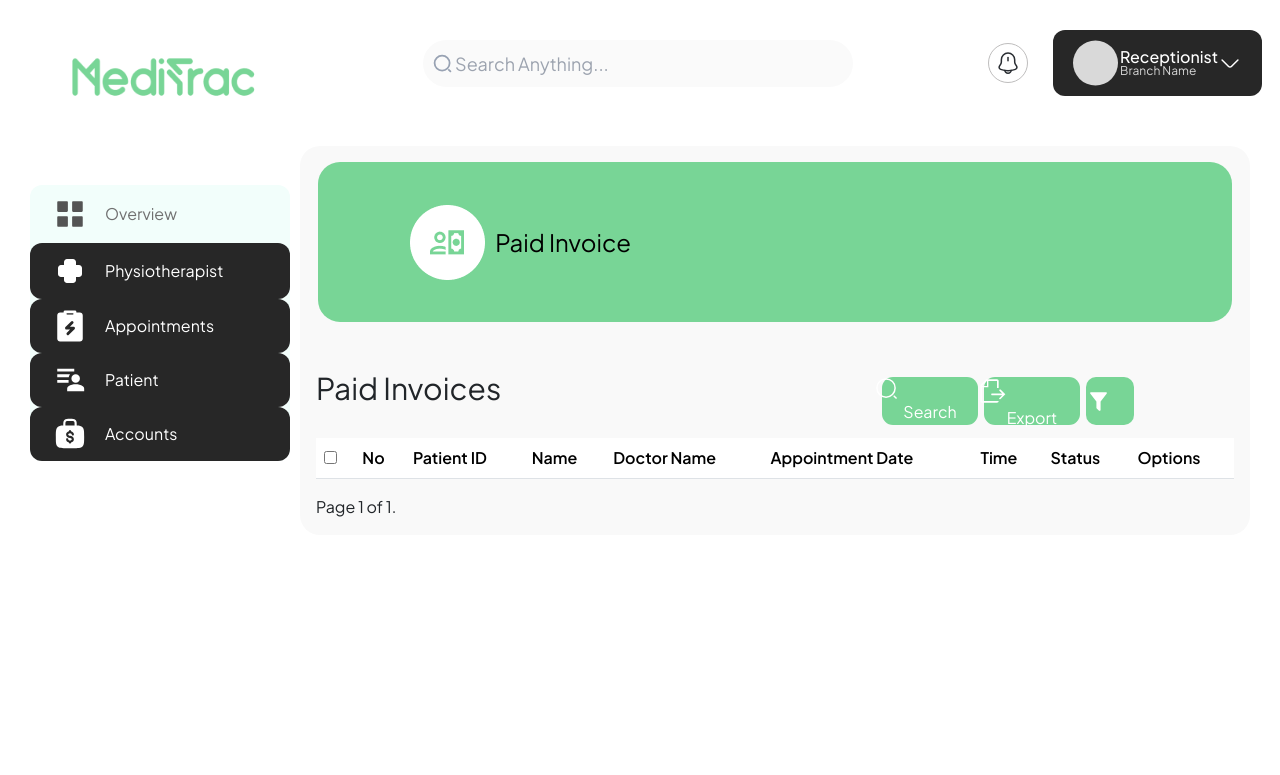
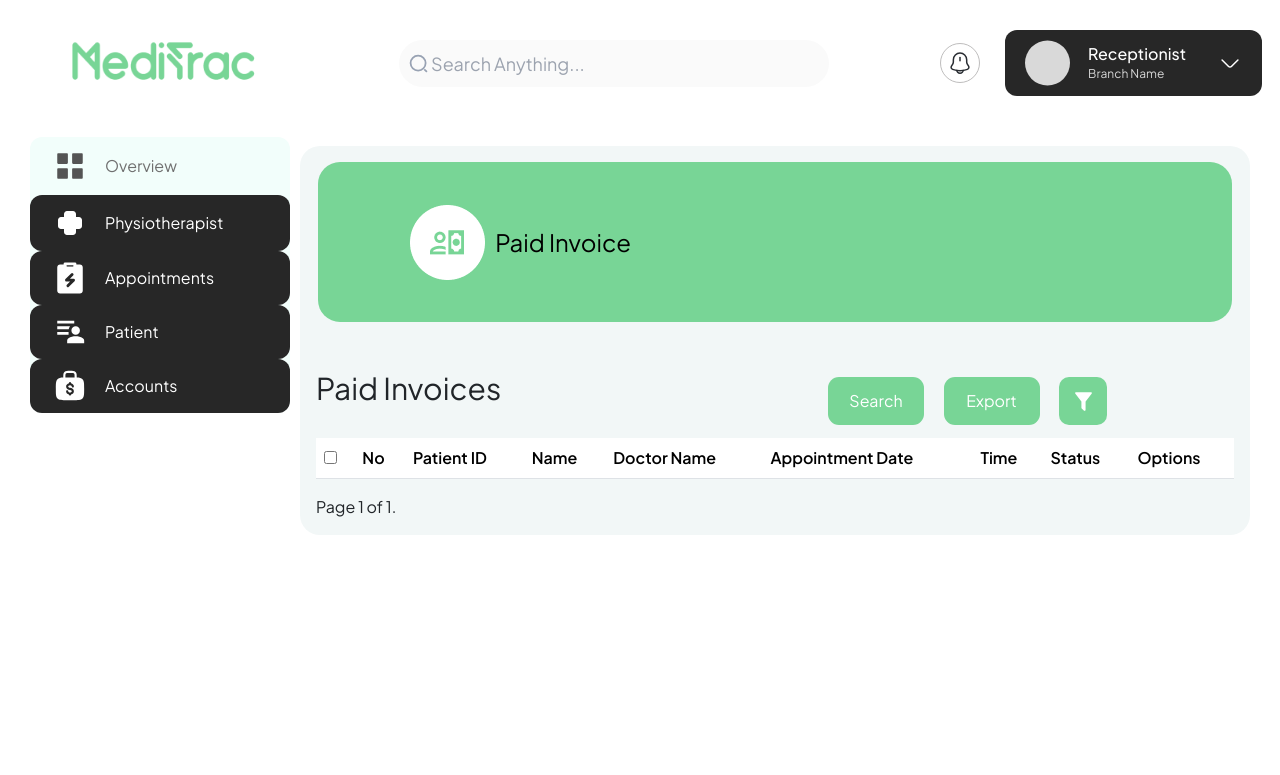
Before and after one commit to Godwingodu/CLINIC_management, a Django app: page /reception/invoice/paid/ in a window 1280 px wide. Shown: the top 775 px of the page. Run offline with Django 4.2, Linux system fonts and the light colour scheme; data that the repository does not hold is empty; some libraries are stand-ins or nearby versions.

Commit message:
Some changes to invoices

```diff
--- a/clinic_app/settings.py
+++ b/clinic_app/settings.py
@@ -93,9 +93,9 @@ DATABASES = {
         'ENGINE': 'django.db.backends.mysql',
         'NAME': 'clinic_management',
         'USER': 'root',
-        'PASSWORD': '',
-        'HOST': 'localhost',
-        'PORT': '3308',
+        'PASSWORD': '12345678',
+        'HOST': 'localhost',  # or the hostname where your MySQL server is running
+        'PORT': '3306',
     }
 }
 
--- a/templates/reception/base.html
+++ b/templates/reception/base.html
@@ -42,8 +42,9 @@
                 transition: background-color 0.3s ease;
             }
 
-            .nav_link:hover {
-                background-color: #2D3143;
+            .nav_link:hover,
+            .nav_link:focus {
+            background-color: #ffffff;
             }
 
             .navlink_icon {
@@ -72,8 +73,8 @@
             }
 
             .dropdown-item:hover {
-                background-color: #2D3143;
-                color: #FFFFFF;
+                background-color: #000000;
+                color: #ffffff;
             }
         </style>
 
@@ -84,7 +85,7 @@
 <nav class="sidebar">
     <!-- Logo -->
     <div class="logo_item d-flex justify-content-between">
-        <img class="logo_img" src="{% static 'images/panel/LOGO MEDTRACE 1.png' %}">
+        <img class="logo_img" src="{% static 'images/panel/LOGO MEDTRACE 1.png' %}" style="margin-top: 9px;">
         <div class="sidebar-close-icon d-lg-none">
             <i class="bx bx-x" id="sidebarClose"></i>
         </div>
@@ -92,7 +93,7 @@
 
     <!-- Menu Content -->
     <div class="menu_content">
-        <ul class="menu_items main_menu">
+        <ul class="menu_items main_menu" style="margin-top: -2rem;">
             <!-- Overview -->
             <li class="item">
                 <a href="{% url 'receptionist_dashboard' %}" class="nav_link">
@@ -193,8 +194,8 @@
                             </div>
                             <div class="super-admin-container">
                                 <img class="admin-img" src="{% static 'images/panel/Ellipse 1496.svg' %}" alt="" />
-                                <div class="super-admin-text">
-                                    <div class="main-text">Receptionist</div>
+                                <div class="super-admin-text" style="margin-left: 1rem; margin-right: 2rem;">
+                                    <div class="main-text" style="margin-bottom: 6px;">Receptionist</div>
                                     <div class="sub-text">Branch Name</div>
                                 </div>
                                 <img class="img-arrow" src="{% static 'images/panel/arrow-down.svg' %}" alt="">
@@ -210,7 +211,7 @@
             <div class="container-fluid p-0">
                 <div class="row justify-content-center">
                     <div class="col-lg-12">
-                        <div class="content-wrapper p-3">
+                        <div class="content-wrapper p-3" style="background-color: #f2f7f7;">
                             {% block content %}
 
                             {% endblock content %}
--- a/templates/reception/paid_invoices.html
+++ b/templates/reception/paid_invoices.html
@@ -96,16 +96,21 @@ Paid Invoices
       <div class="col-md-3">
           <form method="get" action="#">
               {{ search_form.as_p }}
-              <button type="submit" style="background-color: #78D596; color: #fff;" class="green-btn"><img src="{% static 'images/actions/search-white.svg' %}" alt="" style="margin-left: -7px;
-                margin-top: -1px;">Search</button>
+              <button type="submit" style="background-color: #78D596; color: #fff;" class="green-btn">Search</button>
           </form>
       </div>
       <div class="col-md-3">
-          <button id="exportButton" style="background-color: #78D596; color: #fff;" class="green-btn"><img src="{% static 'images/actions/export.svg' %}" alt="" style="margin-left: -7px;
-            margin-top: -1px;">Export</button>
+        <div class="row">
+            <div class="col-2"> <!-- Create a column for the image -->
+                <img src="{% static 'images/actions/export.svg' %}" alt="" >
+            </div>
+            <div class="col-10"> <!-- Create a column for the button -->
+                <button id="exportButton" style="background-color: #78D596; color: #fff;" class="green-btn">Export</button>
+            </div>
+        </div>
       </div>
       <div class="col-md-3">
-        <button id="exportButton" style="background-color: #78D596;" class="export-btn"><img src="{% static 'images/actions/filter.svg' %}" alt=""></button>
+        <button id="exportButton" style="background-color: #78D596;" class="export-btn"><img src="{% static 'images/actions/filter.svg' %}" alt="" style="margin: 0 auto;"></button>
     </div>
   </div>
 </div>
--- a/templates/reception/schedule_appointment.html
+++ b/templates/reception/schedule_appointment.html
@@ -27,8 +27,8 @@
     {{ form.time_slot|add_class:"form-control" }}
   </div>
 
-  <div class="form-group">
-    <button type="submit" class="btn btn-primary">Save</button>
+  <div class="form-group mt-4">
+    <button type="submit" class="btn btn-primary" style="background-color: #78D596;">Save</button>
     <a href="{% url 'list_appointments' %}" class="btn btn-danger">Cancel</a>
   </div>
 </form>
```
Also changed, not shown: templates/reception/invoice_list.html (+5 -5 lines), templates/reception/list_appointments.html (+9 -0 lines), templates/reception/receptionist_dashboard.html (+10 -1 lines), templates/reception/unpaid_invoices.html (+3 -5 lines), receptionist/migrations/0002_alter_patient_profile_photo.py (added).
